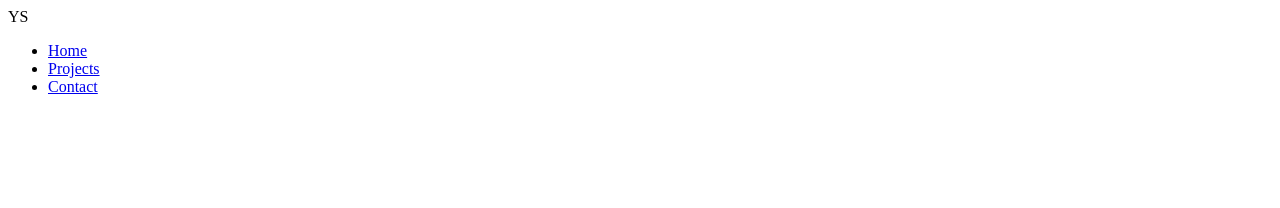
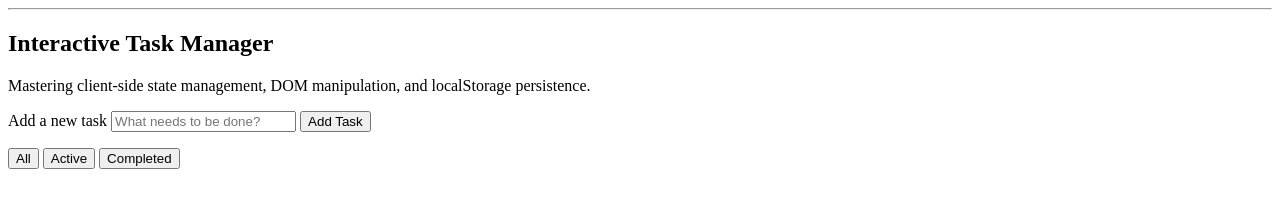
Before and after one commit to sriara1976-rgb/THIRANEX-, a plain HTML site: page index.html in a window 1280 px wide. Drawn offline with Linux system fonts and the light colour scheme.

Commit message:
Update index.html

```diff
--- a/index.html
+++ b/index.html
@@ -1,12 +1,23 @@
-<header role="banner">
-        <div class="header-container">
-            <div class="logo">YS</div>
-            <nav aria-label="Main Navigation">
-                <ul>
-                    <li><a href="index.html" aria-current="page">Home</a></li>
-                    <li><a href="#projects-heading">Projects</a></li>
-                    <li><a href="#contact-heading">Contact</a></li>
-                </ul>
-            </nav>
-        </div>
-    </header>
+<hr>
+
+        <section aria-labelledby="todo-heading">
+            <h2 id="todo-heading">Interactive Task Manager</h2>
+            <p>Mastering client-side state management, DOM manipulation, and localStorage persistence.</p>
+
+            <div class="todo-app">
+                <form id="todo-form" class="todo-input-group">
+                    <label for="todo-input" class="visually-hidden">Add a new task</label>
+                    <input type="text" id="todo-input" placeholder="What needs to be done?" required autocomplete="off">
+                    <button type="submit" aria-label="Add task button">Add Task</button>
+                </form>
+
+                <div class="todo-filters" role="group" aria-label="Filter tasks">
+                    <button type="button" id="filter-all" class="filter-btn active" aria-pressed="true">All</button>
+                    <button type="button" id="filter-active" class="filter-btn" aria-pressed="false">Active</button>
+                    <button type="button" id="filter-completed" class="filter-btn" aria-pressed="false">Completed</button>
+                </div>
+
+                <ul id="todo-list" class="todo-list" aria-live="polite" aria-label="List of tasks">
+                    </ul>
+            </div>
+        </section>
```
